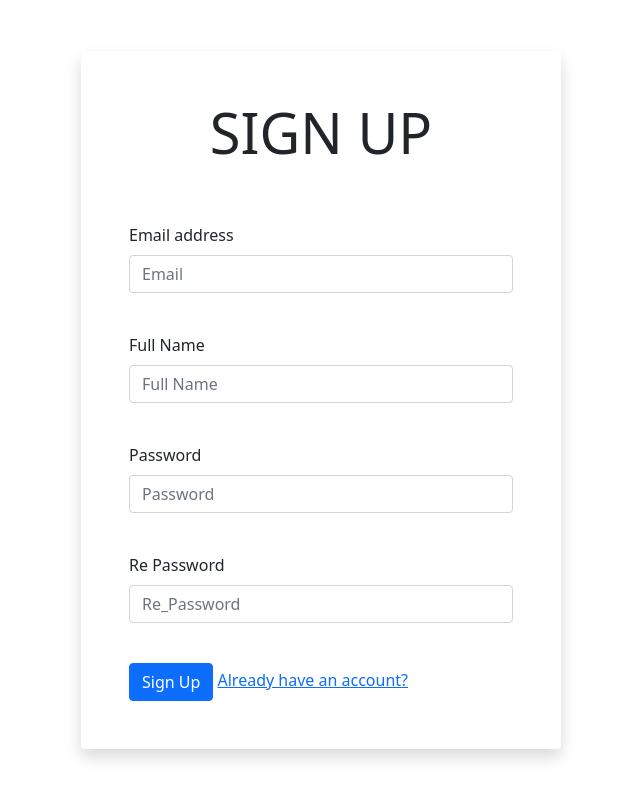
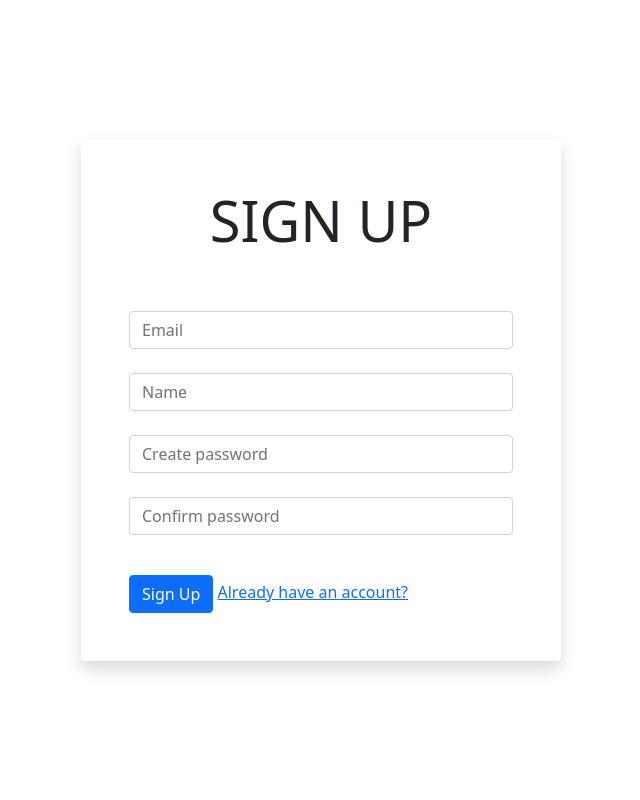
Before and after one commit to nrwfebriani/KatalogIAI, a PHP site: page /signup.php in a window 1280 px wide. Shown: the whole page, without its empty margins (319-959 px from the left). Run offline with PHP 8.4, Linux system fonts and the light colour scheme.

Commit message:
edit login-signup page

```diff
--- a/signup.php
+++ b/signup.php
@@ -25,8 +25,8 @@
                <?php } ?>
 
                <div class="mb-3">
-                    <label for="exampleInputEmail1"
-                         class="form-label">Email address</label>
+                    <!-- <label for="exampleInputEmail1"
+                         class="form-label">Email address</label> -->
                     <?php if (isset($_GET['email'])) { ?>
                     <input type="email"
                               class="form-control"
@@ -42,44 +42,43 @@
                               aria-describedby="emailHelp"
                          placeholder="Email"><br>
                <?php }?>
-               </div>
+               <!-- </div>
 
-               <div class="mb-3">
-                    <label for="exampleInputName1"
-                         class="form-label">Full Name</label>
+               <div class="mb-3"> -->
+                    <!-- <label for="exampleInputName1"
+                         class="form-label">Full Name</label> -->
                     <?php if (isset($_GET['full_name'])) { ?>
                          <input type="text"
                               name="full_name"
                               class="form-control"
                               id="exampleInputName1"
-                              placeholder="Full Name"
+                              <!-- placeholder="Name" -->
                               value="<?php echo $_GET['full_name']; ?>"><br>
                     <?php }else{ ?>
                          <input type="text"
                               name="full_name"
-                              placeholder="Full Name"
+                              placeholder="Name"
                               class="form-control"
-                              id="exampleInputName1"
-                              placeholder="Full Name"><br>
+                              id="exampleInputName1"><br>
                     <?php }?>
-               </div>
+               <!-- </div>
 
-               <div class="mb-3">
-                    <label for="exampleInputPassword1"
-                              class="form-label">Password</label>
+               <div class="mb-3"> -->
+                    <!-- <label for="exampleInputPassword1"
+                              class="form-label">Create password</label> -->
                     <input type="password"
                               class="form-control"
                               name="password"
                               id="exampleInputPassword1"
-                              placeholder="Password"><br>
-               </div>
-               <div class="mb-3">
-                    <label for="exampleInputPassword2"
-                         class="form-label">Re Password</label>
+                              placeholder="Create password"><br>
+               <!-- </div>
+               <div class="mb-3"> -->
+                    <!-- <label for="exampleInputPassword2"
+                         class="form-label">Confirm password</label> -->
                     <input type="password"
                          class="form-control"
                          name="re_password"
-                         placeholder="Re_Password"
+                         placeholder="Confirm password"
                          id="exampleInputPassword2"><br>
                </div>
 
```
Also changed, not shown: login.php (+9 -7 lines).
